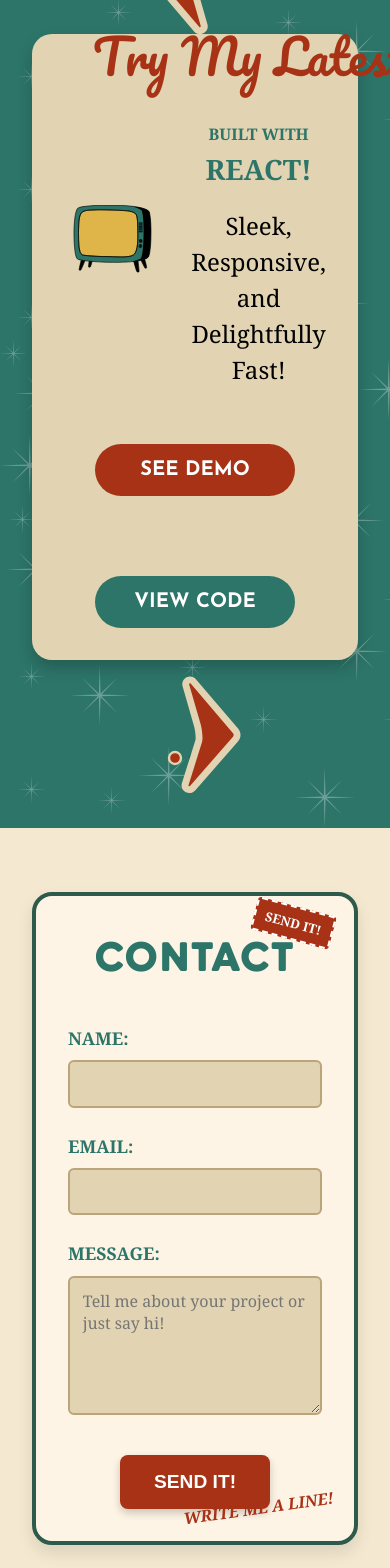
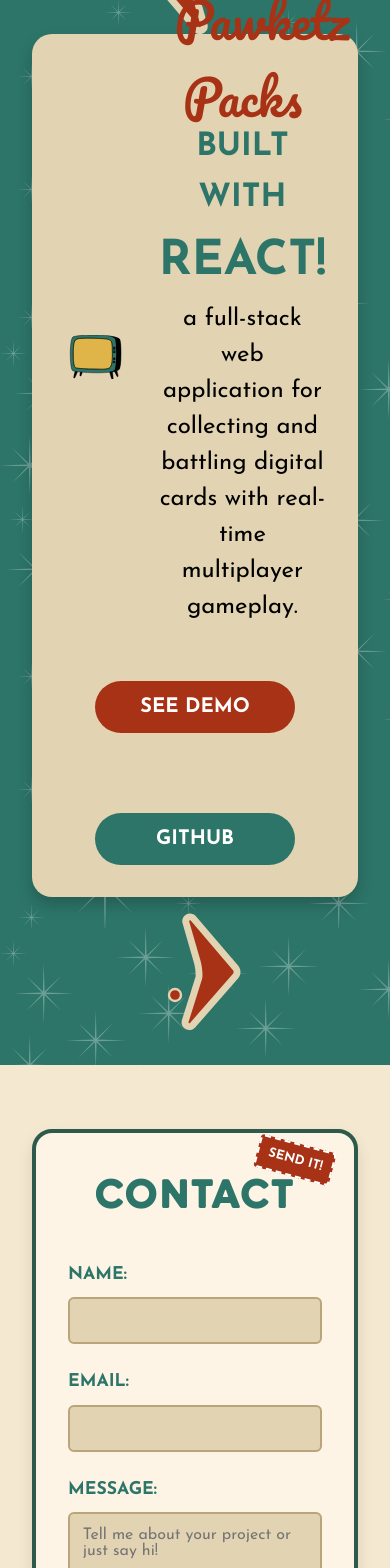
Before and after one commit to Pawketz/retro-portfolio, a React (Vite) app in the folder frontend/: page / in a window 390 px wide. Shown: the part 2180-3748 px from the top of the page. Built offline with nearby package versions, Linux system fonts and the light colour scheme.

Commit message:
Styling updates
Finished styling fonts in contact/projects.

added scroll-margin-top for better page nav UX.

```diff
--- a/frontend/src/components/Contact/ContactSection.css
+++ b/frontend/src/components/Contact/ContactSection.css
@@ -1,3 +1,8 @@
+.contact-form, .contact-decorations {
+  font-family: josefin sans, sans-serif;
+}
+
+
 .contact-section {
   background-color: #f4e8d0;
   padding: 4rem 2rem;
--- a/frontend/src/components/Projects/ProjectsSection.css
+++ b/frontend/src/components/Projects/ProjectsSection.css
@@ -55,6 +55,7 @@
 
 .project-card {
   position: relative;
+  font-family: 'josefin sans', sans-serif;
   background-color: var(--primary-cream);
   border-radius: 20px;
   margin-top: 12.5%;
@@ -108,19 +109,20 @@
 }
 
 .project-tech {
-  font-weight: 800;
-  font-size: 1rem;
-  margin-bottom: 1rem;
+
+  font-weight: 900;
+  font-size: 2rem;
   color: var(--primary-dark)
 }
 
+
 .tech-highlight {
   font-weight: bold;
-  font-size: 1.75rem;
+  font-size: 3rem;
 }
-
 .project-description {
   font-size: 1.5rem;
+  font-weight: 400;
   line-height: 1.5;
   margin-bottom: 1.5rem;
 }
@@ -207,6 +209,15 @@
 }
 
 @media (max-width: 768px) {
+
+  .project-title {
+    top: -15%; /* adjust as needed */
+    left: 50%;
+    transform: translateX(-50%);
+    width: 100%;
+    font-size: 3rem;
+
+  }
   .project-showcase {
     flex-direction: column;
     gap: 1rem;
--- a/frontend/src/components/Projects/ProjectsSection.jsx
+++ b/frontend/src/components/Projects/ProjectsSection.jsx
@@ -8,29 +8,43 @@ function ProjectsSection() {
   const projects = [
     {
       id: 1,
-      title: "Try My Latest!",
+      title: "Pawketz Packs",
       tech: "REACT!",
-      description: "Sleek, Responsive, and Delightfully Fast!",
-      demoLink: "#",
+      description: "a full-stack web application for collecting and battling digital cards with real-time multiplayer gameplay.",
+      demoLink: "https://www.pawketz.com",
       codeLink: "#"
     },
     {
       id: 2,
-      title: "E-Commerce Site",
-      tech: "MERN",
-      description: "Full-stack shopping experience with user authentication!",
+      title: "Stream Thing",
+      tech: "TYPESCRIPT & WEBSOCKET!",
+      description: "OBS Studio Hardware Controller for DeskThing",
       demoLink: "#",
-      codeLink: "#"
+      codeLink: "https://github.com/Pawketz/Stream-Thing"
     },
     {
       id: 3,
-      title: "Weather App",
-      tech: "VANILLA JS",
-      description: "Clean weather forecasting with real-time data!",
-      demoLink: "#",
-      codeLink: "#"
+      title: "Live Cap",
+      tech: "WEB SPEECH API!",
+      description: "A real-time speech-to-text captioning application for streaming with OBS Studio.",
+      demoLink: "https://livecap.onrender.com/",
+      codeLink: "https://github.com/Pawketz/liveCap"
     }
   ];
+
+  const handleDemoClick = () => {
+    const demoLink = projects[currentProject].demoLink;
+    if (demoLink && demoLink !== "#") {
+      window.open(demoLink, '_blank', 'noopener,noreferrer');
+    }
+  };
+
+  const handleCodeClick = () => {
+    const codeLink = projects[currentProject].codeLink;
+    if (codeLink && codeLink !== "#") {
+      window.open(codeLink, '_blank', 'noopener,noreferrer');
+    }
+  };
 
   const nextProject = () => {
     setCurrentProject((prev) => (prev + 1) % projects.length);
@@ -112,7 +126,7 @@ function ProjectsSection() {
               <div className="project-info">
                 <div className="project-title">{projects[currentProject].title}</div>
                 <div className="project-tech">
-                  BUILT WITH <span className="tech-highlight">{projects[currentProject].tech}</span>
+                  <span className="highlightIntro" >BUILT WITH</span> <br/><span className="tech-highlight">{projects[currentProject].tech}</span>
                 </div>
                 <div className="project-description">
                   {projects[currentProject].description}
@@ -122,8 +136,20 @@ function ProjectsSection() {
               </div>
             </div>
             <div className="project-buttons">
-              <button className="project-btn demo-btn">SEE DEMO</button>
-              <button className="project-btn code-btn">VIEW CODE</button>
+              <button
+                className={`project-btn demo-btn ${projects[currentProject].demoLink === "#" ? 'disabled' : ''}`}
+                onClick={handleDemoClick}
+                disabled={projects[currentProject].demoLink === "#"}
+              >
+                SEE DEMO
+              </button>
+              <button
+                className={`project-btn code-btn ${projects[currentProject].codeLink === "#" ? 'disabled' : ''}`}
+                onClick={handleCodeClick}
+                disabled={projects[currentProject].codeLink === "#"}
+              >
+                GITHUB
+              </button>
             </div>
           </div>
 
--- a/frontend/src/index.css
+++ b/frontend/src/index.css
@@ -72,6 +72,13 @@ h2,footer{
   font-family: "Intervogue Soft Alt", sans-serif;
 }
 
+#about,
+#projects,
+#contact,
+#skills {
+  scroll-margin-top: 150px; /* Adjust this value based on your header height */
+}
+
 #root {
   width: 100%;
   margin: 0;
```
Also changed, not shown: 1 other file (tests, documents, lock files or other folders).
